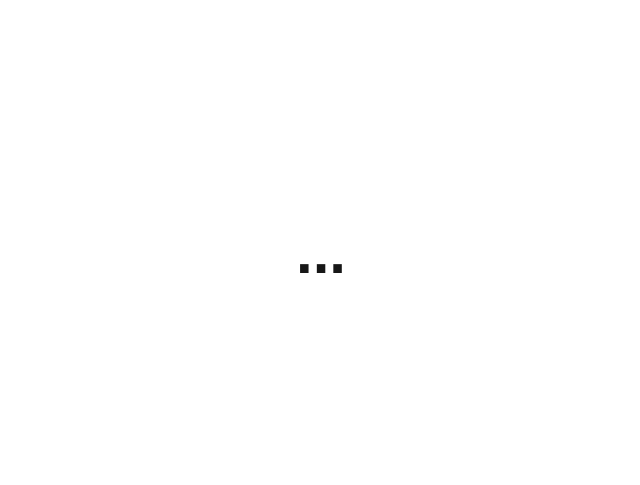
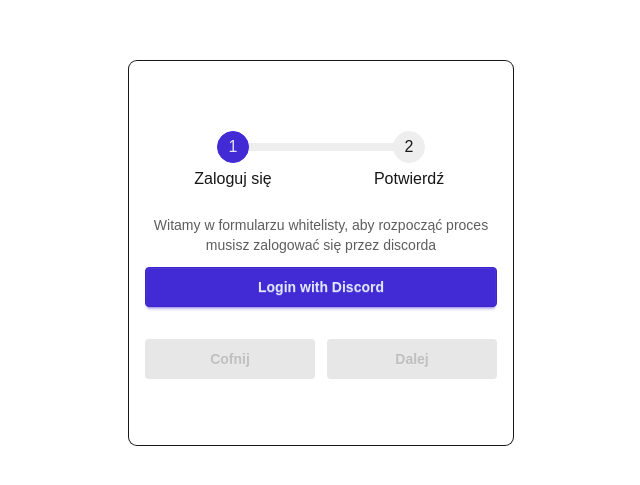
Before and after one commit to alvvik/Listguard, a Next.js app: page /whitelist in a window 1280 px wide. Shown: the part 147-632 px from the top of the page, without its empty margins (319-959 px from the left). Built offline with nearby package versions, Linux system fonts and the light colour scheme; no server answers.

Commit message:
feat: implement whitelist form with multi-step navigation and Discord authentication

```diff
--- a/src/app/layout.tsx
+++ b/src/app/layout.tsx
@@ -15,7 +15,7 @@
 
 export const metadata: Metadata = {
   title: "Listguard",
-  description: "",
+  description: "Opis projektu", //todo
 };
 
 export default function RootLayout({ children }: LayoutProps<"/">) {
--- /dev/null
+++ b/src/app/whitelist/components/ConfirmStep.tsx
@@ -0,0 +1,31 @@
+"use client";
+
+export function ConfirmStep() {
+  return (
+    <div className="flex flex-col gap-4">
+      <div className="form-control w-full">
+        <label className="label">
+          <span className="label-text font-medium">Imię</span>
+        </label>
+        <input
+          type="text"
+          name="name"
+          className="input input-bordered w-full"
+          required
+        />
+      </div>
+
+      <div className="form-control w-full">
+        <label className="label">
+          <span className="label-text font-medium">Email</span>
+        </label>
+        <input
+          type="email"
+          name="email"
+          className="input input-bordered w-full"
+          required
+        />
+      </div>
+    </div>
+  );
+}
--- /dev/null
+++ b/src/app/whitelist/components/LoginStep.tsx
@@ -0,0 +1,68 @@
+"use client";
+
+import { signIn, signOut } from "next-auth/react";
+import Image from "next/image";
+import { Session } from "next-auth";
+
+interface LoginStepProps {
+  session: Session | null;
+  onContinue: () => void;
+}
+export function LoginStep({ session, onContinue }: LoginStepProps) {
+  return (
+    <form
+      className="flex flex-col gap-4 w-full"
+      onSubmit={(e) => {
+        e.preventDefault();
+        if (!session) return;
+        onContinue();
+      }}
+    >
+      {!session ? (
+        <div className="space-y-3 text-center">
+          <p className="text-base-content/70 text-sm">
+            Witamy w formularzu whitelisty, aby rozpocząć proces musisz
+            zalogować się przez discorda
+          </p>
+          <button
+            type="button"
+            className="btn btn-primary w-full"
+            onClick={async () => {
+              try {
+                await signIn("discord");
+              } catch (error) {
+                console.error(error);
+              }
+            }}
+          >
+            Login with Discord
+          </button>
+        </div>
+      ) : (
+        <div className="space-y-4">
+          <div className="flex items-center justify-between bg-base-200 p-4 rounded-lg w-full">
+            <div className="flex items-center gap-3">
+              <Image
+                src={session.user.image}
+                alt="Zdjecie użytkownika"
+                width={48}
+                height={48}
+                className="rounded-full"
+              />
+              <div>
+                <p className="font-semibold">{session.user.name}</p>
+              </div>
+            </div>
+            <button
+              type="button"
+              className="btn btn-ghost btn-sm"
+              onClick={() => signOut()}
+            >
+              Wyloguj się
+            </button>
+          </div>
+        </div>
+      )}
+    </form>
+  );
+}
--- /dev/null
+++ b/src/app/whitelist/components/StepNavigation.tsx
@@ -0,0 +1,40 @@
+interface StepNavigationProps {
+  currentStep: number;
+  onBack: () => void;
+  onNext: () => void;
+  loading?: boolean;
+  nextDisabled?: boolean;
+  isLastStep?: boolean;
+}
+
+export function StepNavigation({
+  currentStep,
+
+  onBack,
+  onNext,
+  loading = false,
+  nextDisabled = false,
+  isLastStep = false,
+}: StepNavigationProps) {
+  return (
+    <div className="flex gap-3 mt-2">
+      <button
+        className="btn btn-outline flex-1"
+        onClick={onBack}
+        type="button"
+        disabled={currentStep === 0}
+      >
+        Cofnij
+      </button>
+      <button
+        className="btn btn-primary flex-1"
+        onClick={onNext}
+        type={isLastStep ? "submit" : "button"}
+        disabled={loading || nextDisabled}
+      >
+        {loading && <span className="loading loading-spinner"></span>}
+        {isLastStep ? "Wyślij" : "Dalej"}
+      </button>
+    </div>
+  );
+}
--- a/src/app/whitelist/page.tsx
+++ b/src/app/whitelist/page.tsx
@@ -1,7 +1,122 @@
-export default function Home() {
+"use client";
+
+import { useEffect, useState } from "react";
+import { useSession } from "next-auth/react";
+import { LoginStep } from "./components/LoginStep";
+import { ConfirmStep } from "./components/ConfirmStep";
+import { StepNavigation } from "./components/StepNavigation";
+
+const STEPS = ["Zaloguj się", "Potwierdź"] as const;
+type Step = 0 | 1;
+
+export default function WhitelistPage() {
+  const { data: session } = useSession();
+  const [step, setStep] = useState<Step>(0);
+  const [loading, setLoading] = useState(false);
+  const [success, setSuccess] = useState(false);
+  /* const [hasCheckedWhitelist, setHasCheckedWhitelist] = useState(false);
+  useEffect(() => {
+    async function checkWhitelist() {
+      if (session?.user?.discordId) {
+        try {
+          const response = await fetch("/api/check-whitelist", {
+            method: "POST",
+            headers: { "Content-Type": "application/json" },
+            body: JSON.stringify({ discordId: session.user.discordId }),
+          });
+          const result = await response.json();
+          setHasCheckedWhitelist(result.isInWhitelist);
+        } catch (error) {
+          console.error("Error checking whitelist:", error);
+        }
+      }
+    }
+    checkWhitelist();
+  }, [session]);
+*/
+  const handleNext = () => {
+    if (step < STEPS.length - 1) {
+      setStep((step + 1) as Step);
+    }
+  };
+
+  const handleBack = () => {
+    if (step > 0) {
+      setStep((step - 1) as Step);
+    }
+  };
+
+  const handleSubmit = async (e: React.FormEvent<HTMLFormElement>) => {
+    e.preventDefault();
+    setLoading(true);
+
+    const formData = new FormData(e.currentTarget);
+    const data = {
+      email: formData.get("email") as string,
+      name: formData.get("name") as string,
+    };
+
+    try {
+      const response = await fetch("/api/whitelist", {
+        method: "POST",
+        headers: { "Content-Type": "application/json" },
+        body: JSON.stringify(data),
+      });
+
+      if (response.ok) {
+        setSuccess(true);
+      }
+    } catch (error) {
+      console.error("Error submitting form:", error);
+    } finally {
+      setLoading(false);
+    }
+  };
+
+  if (success) {
+    return (
+      <div className="flex h-screen items-center justify-center">
+        <div className="w-full max-w-sm space-y-4 rounded-lg bg-base-100 p-6 text-center ring">
+          <p className="text-lg font-semibold">Formularz wysłany!</p>
+          <p className="text-base-content/70 text-sm">
+            Dziękujemy za zgłoszenie do whitelisty.
+          </p>
+        </div>
+      </div>
+    );
+  }
+
   return (
     <div className="h-screen flex justify-center items-center">
-      <h1 className="font-bold text-6xl">...</h1>
+      <div className="w-full max-w-sm space-y-6 mx-auto ring bg-base-100 p-4 rounded-lg min-h-96 flex flex-col justify-center">
+        <ul className="steps w-full">
+          {STEPS.map((label, i) => (
+            <li
+              key={label}
+              className={`step ${i <= step ? "step-primary" : ""}`}
+            >
+              {label}
+            </li>
+          ))}
+        </ul>
+
+        {step === 0 && <LoginStep session={session} onContinue={handleNext} />}
+
+        {step === 1 && (
+          <form onSubmit={handleSubmit}>
+            <ConfirmStep />
+          </form>
+        )}
+
+        <StepNavigation
+          currentStep={step}
+          onBack={handleBack}
+          onNext={handleNext}
+          loading={loading}
+          nextDisabled={step === 0 && !session}
+          isLastStep={step === 1}
+        />
+      </div>
     </div>
   );
 }
```
